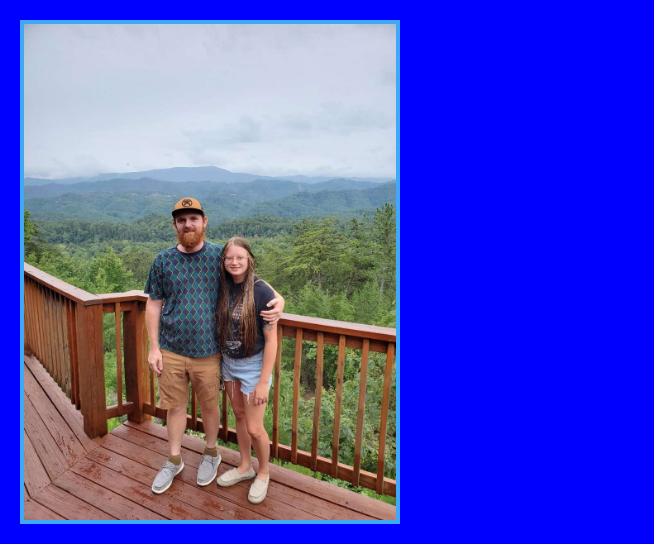
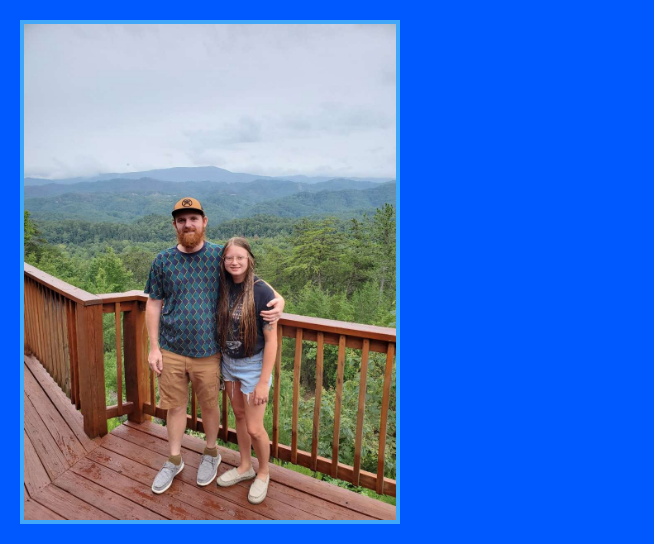
Before and after one commit to jacobfolkner/PersonalWebsite, a website built with Vite: page index.html in a window 1280 px wide. Shown: the top 544 px of the page, without its empty margins (0-654 px from the left). Built offline with nearby package versions, Linux system fonts and the light colour scheme; a web font is replaced by a local one.

Commit message:
background

```diff
--- a/styles.css
+++ b/styles.css
@@ -26,7 +26,7 @@
 body, html {
     margin: 0;
     padding: 10px;
-    background: blue;
+    background: #0059ff;
     color: bisque;
     font-family: var(--fantasy);
 }
```
